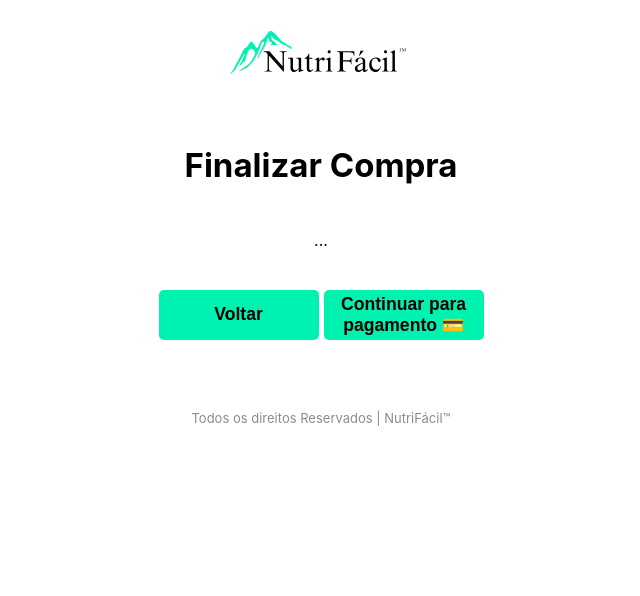
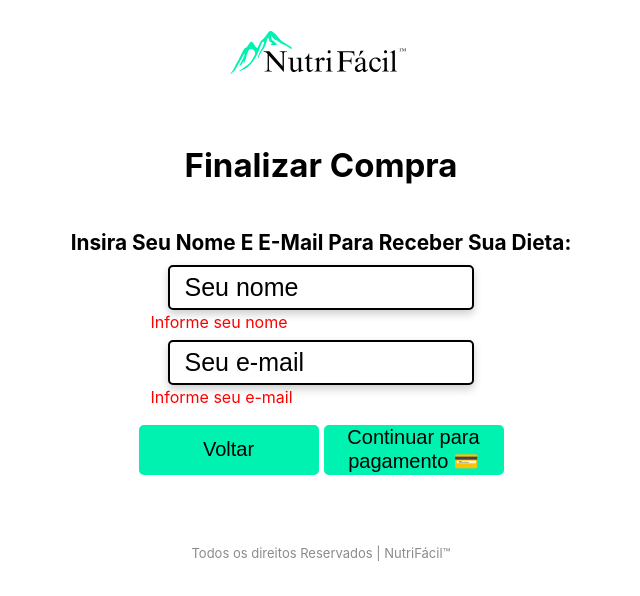
Before and after one commit to HUB-NutriFacil/nutrifacil-front, a React (Vite) app: page /checkout in a window 1280 px wide. Both pictures are taken after a click on the button "Continuar para pagamento 💳". Shown: the top 596 px of the page, without its empty margins (319-959 px from the left). Built offline with nearby package versions, Linux system fonts and the light colour scheme.

Commit message:
tentando por o checkout funcionando

```diff
--- a/src/pages/CheckoutPage/CheckoutPage.jsx
+++ b/src/pages/CheckoutPage/CheckoutPage.jsx
@@ -1,7 +1,8 @@
 // src/features/quiz/pages/CheckoutPage.jsx
 import { useEffect, useState } from "react";
+import { useNavigate } from "react-router-dom";
+import { api } from "../../services/api";
 import { startCheckout } from "../../services/checkout";
-import { useNavigate } from "react-router-dom";
 
 import styles from "./CheckoutPage.module.css";
 import HeaderQuiz from "../../components/Headers/HeaderQuiz";
@@ -11,32 +12,23 @@ import NavigateButton from "../../components/Common/Buttons/NavigateButton";
 import Input from "../../components/Common/Inputs/Input";
 import DescriptiveTitle from "../../components/Common/Titles/DescriptiveTitle";
 
-function CheckoutPage({ onBackToSales }) {
+function CheckoutPage() {
   const navigate = useNavigate();
   const [loading, setLoading] = useState(false);
 
-  const [dados, setDados] = useState({});
-  const [form, setForm] = useState({
-    nome: "",
-    email: "",
-    whatsapp: "",
-  });
-
+  const [form, setForm] = useState({ nome: "", email: "" });
   const [errors, setErrors] = useState({});
 
   useEffect(() => {
     const saved = JSON.parse(localStorage.getItem("quizUserData") || "{}");
-    setDados(saved);
     setForm({
       nome: saved.nome || "",
       email: saved.email || "",
-      whatsapp: saved.whatsapp || "",
     });
   }, []);
 
   const handleChange = (e) => {
     const { name, value } = e.target;
-
     let sanitized = value;
 
     if (name === "nome") {
@@ -52,58 +44,86 @@ function CheckoutPage({ onBackToSales }) {
 
   const validateForm = () => {
     const newErrors = {};
-
     if (!form.nome.trim()) newErrors.nome = "Informe seu nome";
     if (!form.email.trim()) newErrors.email = "Informe seu e-mail";
-
-    const phoneDigits = form.whatsapp.replace(/\D/g, "");
-    if (phoneDigits.length < 11) newErrors.whatsapp = "WhatsApp inválido";
 
     setErrors(newErrors);
     return Object.keys(newErrors).length === 0;
   };
 
-  // 🚀 Novo handle que chama o backend
+  // 🚀 Inicia o fluxo real
   const handleGeneratePlan = async () => {
     if (!validateForm()) return;
-
-  const updatedData = { ...dados, ...form };
-  localStorage.setItem("quizUserData", JSON.stringify(updatedData));
-
     setLoading(true);
 
-  // 1️⃣ Salva quiz antes
-  await api.post("/checkout/save-quiz", {
-    userId: 1, // substituir pelo user real se houver auth
-    quizData: updatedData
+    const quizData = JSON.parse(localStorage.getItem("quizUserData") || "{}");
+
+    try {
+      // 1️⃣ Salva quiz no backend
+      await api.post("/quiz/save", {
+        userId: 1, // placeholder até autenticarmos
+        quizData,
       });
 
-  // 2️⃣ Cria pagamento
-  const result = await startCheckout({
+      // 2️⃣ Cria o checkout Pagar.me
+      const { data } = await startCheckout({
         planName: "Plano NutriFácil",
         amount: 39.99,
-    email: updatedData.email,
+        email: form.email,
       });
 
-  window.location.href = result.paymentLink;
+      window.location.href = data.paymentLink;
+    } catch (error) {
+      console.error(error);
+      alert("Erro ao iniciar o pagamento");
+      setLoading(false);
+    }
   };
-
 
   return (
     <div className={styles.container}>
       <HeaderQuiz />
 
       {loading ? (
-        <p className={styles.loading}>Redirecionando para pagamento...</p>
+        <p className={styles.loading}>Redirecionando para o pagamento...</p>
       ) : (
         <>
           <TitleQuiz variant="capitalize">Finalizar Compra</TitleQuiz>
-          ...
+
+          <div className={styles.formSection}>
+            <DescriptiveTitle>
+              Insira seu nome e e-mail para receber sua dieta:
+            </DescriptiveTitle>
+
+            <div className={styles.fieldWrapper}>
+              <Input
+                type="text"
+                name="nome"
+                placeholder="Seu nome"
+                value={form.nome}
+                onChange={handleChange}
+              />
+              {errors.nome && <p className={styles.errorText}>{errors.nome}</p>}
+            </div>
+
+            <div className={styles.fieldWrapper}>
+              <Input
+                type="email"
+                name="email"
+                placeholder="Seu e-mail"
+                value={form.email}
+                onChange={handleChange}
+              />
+              {errors.email && <p className={styles.errorText}>{errors.email}</p>}
+            </div>
+          </div>
+
           <div className={styles.buttons}>
-            <NavigateButton variant="checkout" onClick={onBackToSales}>
+            <NavigateButton onClick={() => navigate("/sales")}>
               Voltar
             </NavigateButton>
-            <NavigateButton variant="checkout" onClick={handleGeneratePlan}>
+
+            <NavigateButton onClick={handleGeneratePlan}>
               Continuar para pagamento 💳
             </NavigateButton>
           </div>
--- a/src/pages/Load/LoadingDiet.jsx
+++ b/src/pages/Load/LoadingDiet.jsx
@@ -1,51 +1,38 @@
 // src/pages/Load/LoadingDiet.jsx
-import { useEffect } from "react";
-import { useNavigate, useLocation } from "react-router-dom";
+import { useEffect, useState } from "react";
+import { useNavigate, useSearchParams } from "react-router-dom";
 import { OrbitProgress } from "react-loading-indicators";
+import { api } from "../../services/api";
 import styles from "./LoadingDiet.module.css";
 
 export default function LoadingDiet() {
+  const [searchParams] = useSearchParams();
   const navigate = useNavigate();
-  const location = useLocation();
 
-  // Recebe os dados enviados pela CheckoutPage
-  const quizData = location.state?.quizData;
+  const transactionId = searchParams.get("tid"); // vindo do Pagar.me
 
   useEffect(() => {
-    if (!quizData) return;
+    if (!transactionId) return;
 
-    async function generate() {
+    const timer = setInterval(async () => {
       try {
-        const res = await fetch("http://localhost:6666/checkout/generate", {
-          method: "POST",
-          headers: { "Content-Type": "application/json" },
-          body: JSON.stringify(quizData),
-        });
+        const { data } = await api.get(`/checkout/status/${transactionId}`);
 
-        const data = await res.json();
+        if (data.status === "done") {
+          clearInterval(timer);
+          navigate("/plan-ready", { state: { pdfUrl: data.pdfUrl } });
+        }
+      } catch (err) {
+        console.error("Erro no polling:", err);
+      }
+    }, 3000); // pergunta a cada 3s
 
-        // URL do PDF gerado
-        const pdfUrl = data.pdfUrl;
-
-        // Vai para tela final
-        navigate("/plan-ready", { state: { pdfUrl, quizData } });
-      } catch (error) {
-        console.error("Erro ao gerar PDF:", error);
-      }
-    }
-
-    generate();
-  }, [quizData, navigate]);
+    return () => clearInterval(timer);
+  }, [transactionId, navigate]);
 
   return (
     <div className={styles.container}>
-      <OrbitProgress
-        color="#02ff98"
-        size="medium"
-        text=""
-        textColor="#24f2b3"
-      />
-
+      <OrbitProgress color="#02ff98" size="medium" />
       <h2 className={styles.text}>Gerando seu plano personalizado...</h2>
       <p className={styles.subtext}>Isso pode levar alguns segundos</p>
     </div>
```
Lines whose indentation alone changed are shown as unchanged.
